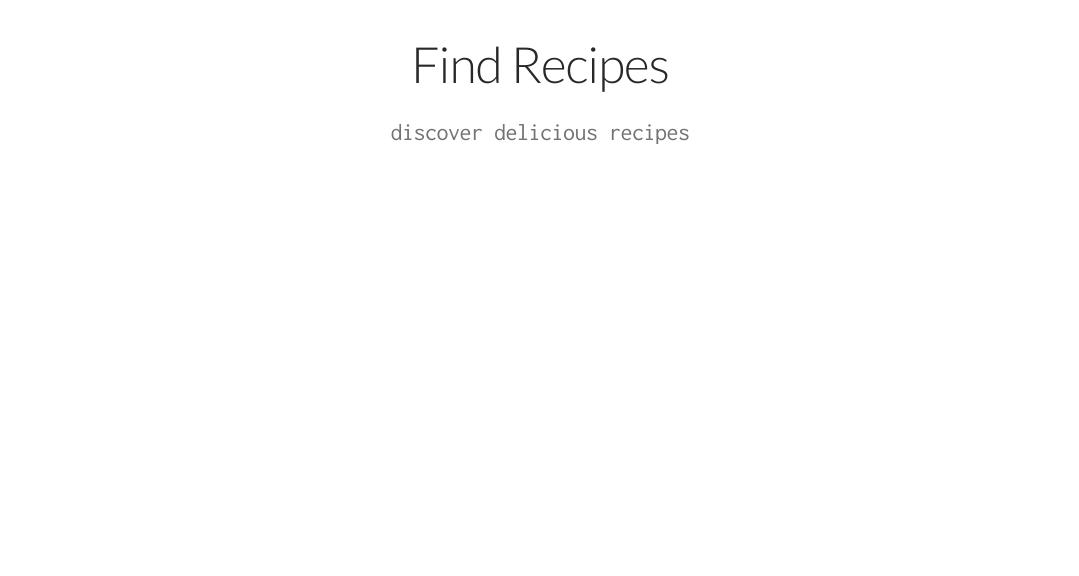
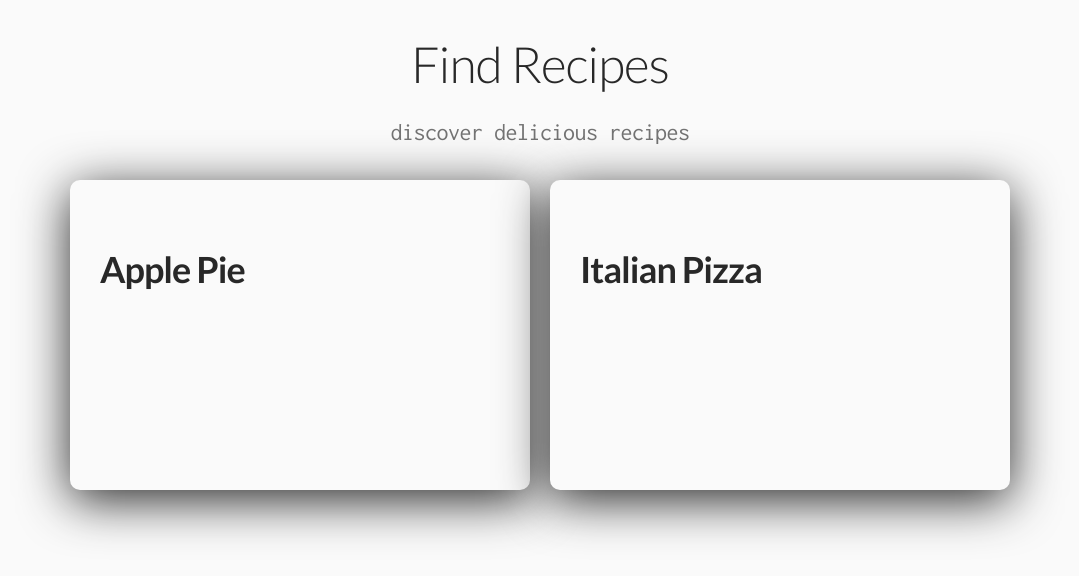
Before and after one commit to chalkworks/findrecip.es, a Vue app: page /#/ in a window 1280 px wide. Shown: the top 576 px of the page, without its empty margins (100-1179 px from the left). Built offline with nearby package versions, Linux system fonts and the light colour scheme; the HTML template or start-up script is replaced by a standard one.

Commit message:
add some recipe cards

```diff
--- a/index.html
+++ b/index.html
@@ -4,7 +4,7 @@
     <meta charset="utf-8">
     <meta name="viewport" content="width=device-width, initial-scale=1.0"/>
     <title>Find Recipes</title>
-    <link href="https://fonts.googleapis.com/css?family=Inconsolata|Lato:300,400" rel="stylesheet">
+    <link href="https://fonts.googleapis.com/css?family=Inconsolata|Lato:300,400,700" rel="stylesheet">
     <link rel="stylesheet" href="./static/css/wing.min.css">
   </head>
   <body>
--- a/src/App.vue
+++ b/src/App.vue
@@ -12,7 +12,8 @@ export default {
 
 <style lang="stylus">
 /* Global App Styles */
-body {
-  font-family: "Inconsolata", monospace;
-}
+@import "./assets/css/config.styl"
+body
+  font-family "Inconsolata" monospace
+  background light-background
 </style>
--- a/src/assets/css/config.styl
+++ b/src/assets/css/config.styl
@@ -1,2 +1,3 @@
 header-color = #282828
 body-color = #737373
+light-background = #fafafa
--- a/src/components/Home.vue
+++ b/src/components/Home.vue
@@ -6,21 +6,22 @@
         <h5>discover delicious recipes</h5>
       </div>
     </div>
+    <Recipes></Recipes>
   </div>
 </template>
 
 <script>
+import Recipes from './Recipes.vue'
 export default {
-  name: 'home'
+  name: 'home',
+  components: {
+    Recipes
+  }
 }
 </script>
 
 <style scoped lang="stylus">
 @import "../assets/css/config.styl"
-
-.home
-  width 100%
-
 
 .header
   h1
--- /dev/null
+++ b/src/components/Recipe.vue
@@ -0,0 +1,26 @@
+<template>
+  <div class="recipe col">
+    <h3>{{recipe.name}}</h3>
+  </div>
+</template>
+
+<script>
+  export default {
+    name: 'Recipe',
+    props: ['recipe']
+  }
+</script>
+
+<style scoped lang="stylus">
+@import "../assets/css/config.styl"
+.recipe
+  padding 3rem
+  min-width 35%
+  min-height 250px
+  background light-background
+  box-shadow 0px 10px 50px header-color
+  border-radius 10px
+  h3
+    color header-color
+    font-weight 700
+</style>
--- /dev/null
+++ b/src/components/Recipes.vue
@@ -0,0 +1,35 @@
+<template>
+  <div class="recipes">
+    <div class="row">
+      <Recipe v-for="recipe in recipes" :recipe="recipe"></Recipe>
+    </div>
+  </div>
+</template>
+
+<script>
+  import Recipe from './Recipe.vue'
+  export default {
+    name: 'Recipes',
+    data () {
+      return {
+        recipes: [{
+          name: 'Apple Pie',
+          picture: ''
+        },
+        {
+          name: 'Italian Pizza',
+          picture: ''
+        }]
+      }
+    },
+    components: {
+      Recipe
+    }
+  }
+</script>
+
+<style lang="stylus">
+.row
+  display flex
+  justify-content center
+</style>
```
